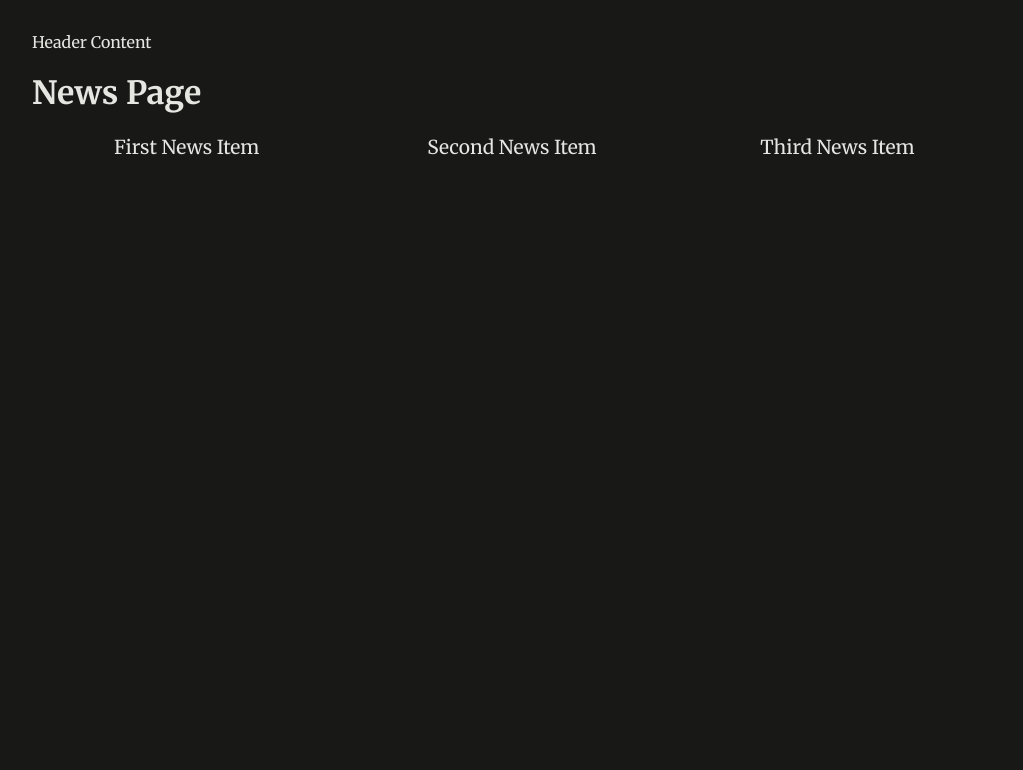
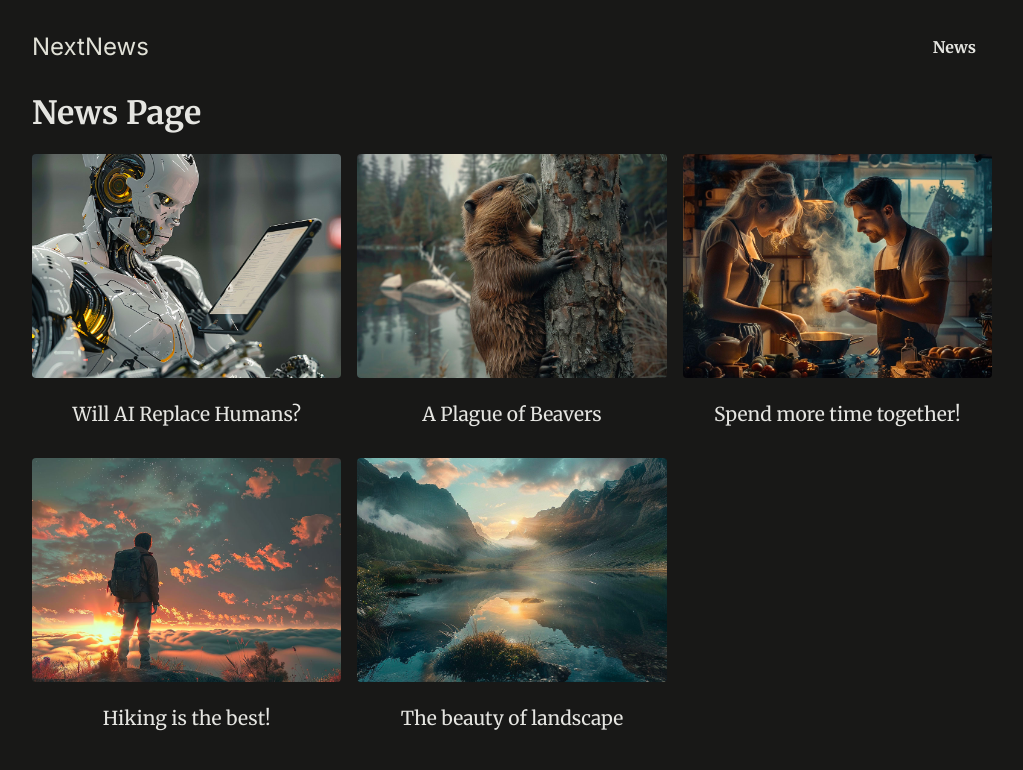
Before and after one commit to mmbapin/next-t-blog, a Next.js app: page /news in a window 1280 px wide. Shown: the top 770 px of the page, without its empty margins (128-1151 px from the left). Built offline with nearby package versions, Linux system fonts and the light colour scheme.

Commit message:
140 done

```diff
--- a/app/news/page.js
+++ b/app/news/page.js
@@ -1,20 +1,21 @@
 import Link from 'next/link';
 import React from 'react';
+import {DUMMY_NEWS} from '@/dummy-news';
 
 const NewsPage = () => {
+	console.log('News Page', DUMMY_NEWS);
 	return (
 		<>
 			<h1>News Page</h1>
 			<ul className='news-list'>
-				<li>
-					<Link href='/news/first-news'>First News Item</Link>
-				</li>
-				<li>
-					<Link href='/news/second-news'>Second News Item</Link>
-				</li>
-				<li>
-					<Link href='/news/third-news'>Third News Item</Link>
-				</li>
+				{DUMMY_NEWS?.map((newsItem, index) => (
+					<li key={newsItem.id}>
+						<Link href={`/news/${newsItem.slug}`}>
+							<img src={`/images/news/${newsItem.image}`} alt={`${newsItem.title}`} />
+							<span>{newsItem.title}</span>
+						</Link>
+					</li>
+				))}
 			</ul>
 		</>
 	);
--- a/components/main-header/main-header.js
+++ b/components/main-header/main-header.js
@@ -1,5 +1,21 @@
 import React from 'react';
+import Link from 'next/link';
 
-export default function MainHeader() {
-	return <header>Header Content</header>;
+const MainHeader = () => {
+	return (
+		<header id="main-header">
+      <div id="logo">
+        <Link href="/">NextNews</Link>
+      </div>
+      <nav>
+        <ul>
+          <li>
+            <Link href="/news">News</Link>
+          </li>
+        </ul>
+      </nav>
+    </header>
+	)
 }
+
+export default MainHeader
--- /dev/null
+++ b/dummy-news.js
@@ -0,0 +1,43 @@
+export const DUMMY_NEWS = [
+  {
+    id: 'n1',
+    slug: 'will-ai-replace-humans',
+    title: 'Will AI Replace Humans?',
+    image: 'ai-robot.jpg',
+    date: '2021-07-01',
+    content:
+      'Since late 2022 AI is on the rise and therefore many people worry whether AI will replace humans. The answer is not that simple. AI is a tool that can be used to automate tasks, but it can also be used to augment human capabilities. The future is not set in stone, but it is clear that AI will play a big role in the future. The question is how we will use it.',
+  },
+  {
+    id: 'n2',
+    slug: 'beaver-plague',
+    title: 'A Plague of Beavers',
+    image: 'beaver.jpg',
+    date: '2022-05-01',
+    content: 'Beavers are taking over the world. They are building dams everywhere and flooding entire cities. What can we do to stop them?',
+  },
+  {
+    id: 'n3',
+    slug: 'couple-cooking',
+    title: 'Spend more time together!',
+    image: 'couple-cooking.jpg',
+    date: '2024-03-01',
+    content: 'Cooking together is a great way to spend more time with your partner. It is fun and you get to eat something delicious afterwards. What are you waiting for? Get cooking!',
+  },
+  {
+    id: 'n4',
+    slug: 'hiking',
+    title: 'Hiking is the best!',
+    image: 'hiking.jpg',
+    date: '2024-01-01',
+    content: 'Hiking is a great way to get some exercise and enjoy the great outdoors. It is also a great way to clear your mind and reduce stress. So what are you waiting for? Get out there and start hiking!',
+  },
+  {
+    id: 'n5',
+    slug: 'landscape',
+    title: 'The beauty of landscape',
+    image: 'landscape.jpg',
+    date: '2022-07-01',
+    content: 'Landscape photography is a great way to capture the beauty of nature. It is also a great way to get outside and enjoy the great outdoors. So what are you waiting for? Get out there and start taking some pictures!',
+  },
+];
```
Also changed, not shown: app/news/[newsSlug]/not-found.js (added, +12 -0 lines), app/news/[newsSlug]/page.js (+14 -4 lines), app/not-found.js (added, +12 -0 lines).
